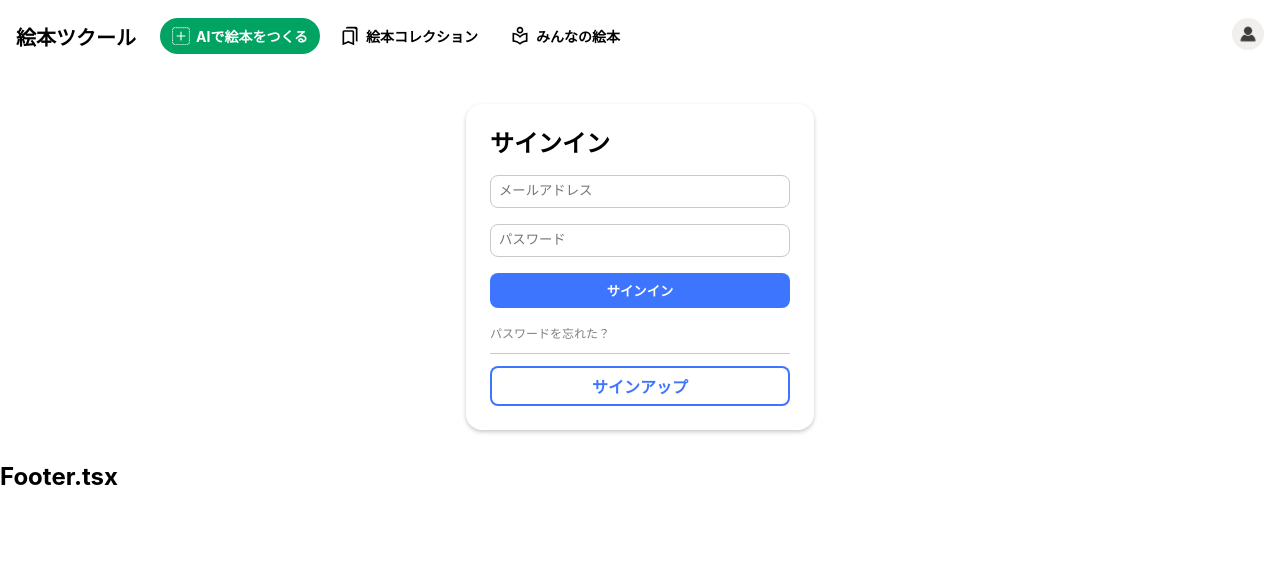
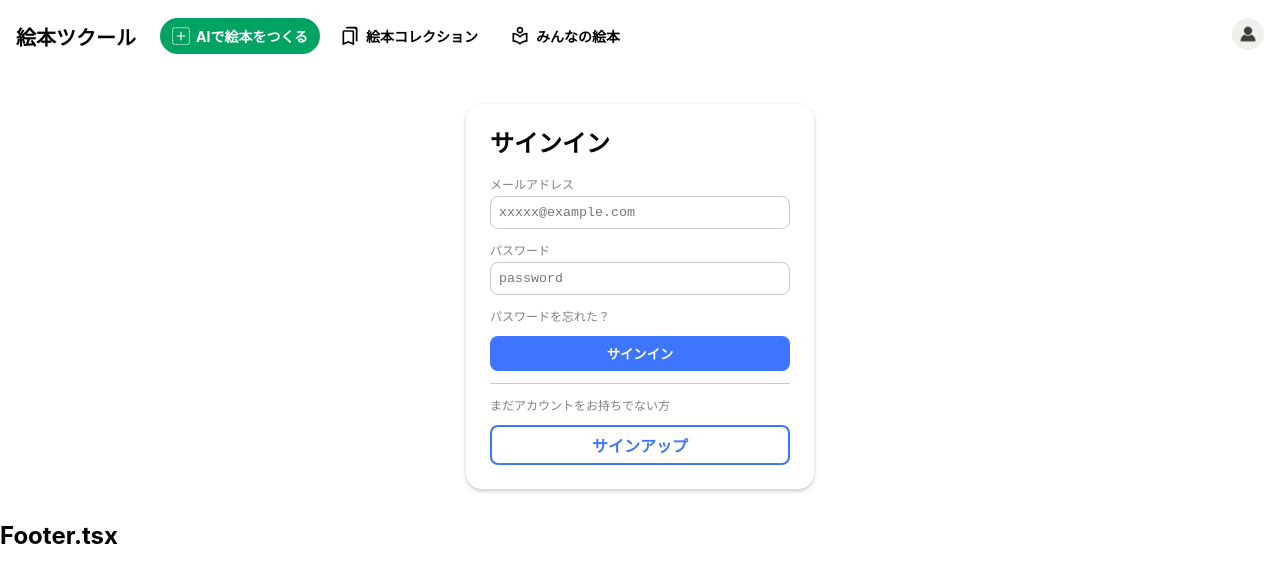
Before and after one commit to KsuLobster/hackathon_lobster, a React (Create React App) app: page / in a window 1280 px wide. Shown: the top 582 px of the page. Built offline with nearby package versions, Linux system fonts and the light colour scheme.

Commit message:
サインインページのUIを更新

```diff
--- a/src/pages/Signin.module.css
+++ b/src/pages/Signin.module.css
@@ -8,6 +8,10 @@
   border-radius: 16px;
   padding: 20px 24px 24px 24px;
   margin: 32px auto;
+  transition: box-shadow .3s;
+}
+.form_container:hover {
+  box-shadow: 0 8px 10px var(--gray);
 }
 h1 {
   margin: 0;
@@ -17,9 +21,8 @@ h1 {
 .form {
   display: flex;
   flex-direction: column;
-  gap: 16px;
+  gap: 12px;
 }
-
 .form :is(input, button) {
   padding: 8px;
   border-radius: 8px;
@@ -29,6 +32,16 @@ h1 {
   font-family: monospace;
   width: 100%;
   box-sizing: border-box;
+  transition: 0.2s;
+}
+.form input:focus {
+  border-color: var(--blue);
+  box-shadow: 0 0 0 1px var(--blue) inset;
+}
+.input_label {
+  font-size: 12px;
+  color: gray;
+  margin-bottom: 4px;
 }
 .form_submit {
   cursor: pointer;
@@ -43,7 +56,7 @@ h1 {
   color: gray;
   align-self: start;
 }
-.notice:hover {
+a.notice:hover {
   text-decoration: underline;
 }
 hr {
@@ -53,6 +66,11 @@ hr {
   border: none;
   margin: 12px 0;
 }
+.signup_nav_form {
+  display: flex;
+  flex-direction: column;
+  gap: 12px;
+}
 .link_signup {
   padding: 8px;
   box-shadow: 0 0 0 2px var(--blue) inset;
@@ -61,7 +79,6 @@ hr {
   border-radius: 8px;
   box-sizing: border-box;
   width: 100%;
-  display: inline-block;
   text-decoration: none;
   font-weight: bold;
 }
--- a/src/pages/Signin.tsx
+++ b/src/pages/Signin.tsx
@@ -7,19 +7,28 @@ function Signin() {
       <div className={style.form_container}>
         <h1>サインイン</h1>
         <form className={style.form}>
-          <input type="mail" placeholder="メールアドレス" />
-          <input type="password" placeholder="パスワード" />
+          <div>
+            <div className={style.input_label}>メールアドレス</div>
+            <input type="mail" placeholder="xxxxx@example.com" />
+          </div>
+          <div>
+            <div className={style.input_label}>パスワード</div>
+            <input type="password" placeholder="password" />
+          </div>
+          <Link to="./forgot-password" className={style.notice}>
+            パスワードを忘れた？
+          </Link>
           <button type="submit" className={style.form_submit}>
             サインイン
           </button>
-          <Link to="./forget-password" className={style.notice}>
-            パスワードを忘れた？
-          </Link>
         </form>
         <hr />
-        <Link to="./signup" className={style.link_signup}>
-          サインアップ
-        </Link>
+        <div className={style.signup_nav_form}>
+          <div className={style.notice}>まだアカウントをお持ちでない方</div>
+          <Link to="./signup" className={style.link_signup}>
+            サインアップ
+          </Link>
+        </div>
       </div>
     </div>
   )
```
